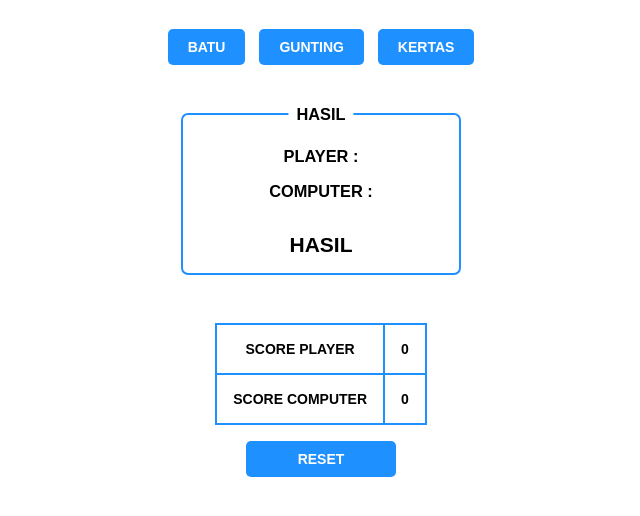
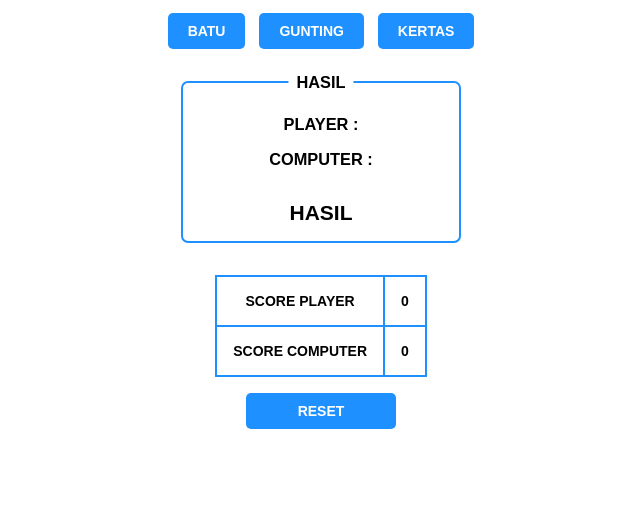
Before and after one commit to bayemprathama/hompimpa, a plain HTML site: page index.html in a window 1280 px wide. Shown: the part 134-650 px from the top of the page, without its empty margins (319-959 px from the left). Drawn offline with Linux system fonts and the light colour scheme.

Commit message:
Update style.css

```diff
--- a/assets/css/style.css
+++ b/assets/css/style.css
@@ -5,7 +5,7 @@
   margin: 0;
 }
 body {
-  padding: 1rem 1rem;
+  padding: 2rem 1rem;
   text-align: center;
   font-family: Arial, Helvetica, sans-serif;
   font-size: 14px;
@@ -20,7 +20,7 @@ a {
 /* style */
 .container {
   /* border: 3px solid #1e90ff; */
-  padding: 2rem 0;
+  /* padding: 2rem 0; */
 }
 .choose-txt {
   margin: 2rem;
@@ -57,7 +57,7 @@ a {
   position: relative;
   border: 2px solid #1e90ff;
   width: 280px;
-  margin: 3rem auto 0;
+  margin: 2rem auto 0;
   padding: 1rem 0;
   border-radius: 7px;
 }
@@ -72,7 +72,7 @@ td {
   border-collapse: collapse;
 }
 .table-container {
-  margin: 3rem 0 0;
+  margin: 2rem 0 0;
 }
 .reset-score {
   width: 150px;
```
